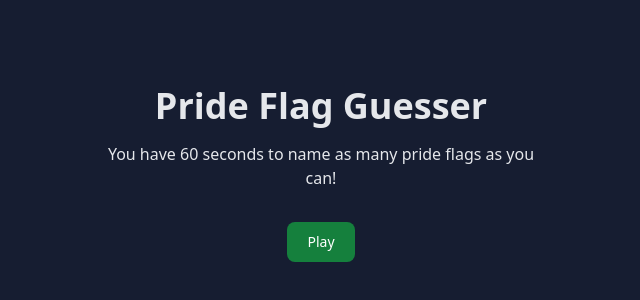
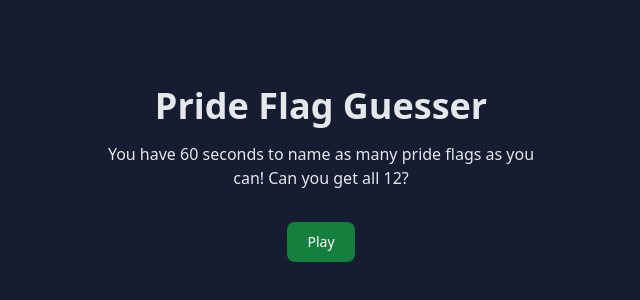
Before and after one commit to amjones-scottlogic/pride-flag-guesser, a React (Create React App) app: page / in a window 1280 px wide. Shown: the part 226-526 px from the top of the page, without its empty margins (319-959 px from the left). Built offline with nearby package versions, Linux system fonts and the light colour scheme.

Commit message:
Fix flag width

```diff
--- a/src/pages/game/components/Game/Game.tsx
+++ b/src/pages/game/components/Game/Game.tsx
@@ -111,7 +111,7 @@ function Game({ onComplete }: GameProps) {
       </div>
       <div className="container">
         <div>
-          <img src={currentFlag?.icon} alt="flag" />
+          <img className="w-full" src={currentFlag?.icon} alt="flag" />
         </div>
       </div>
       <div className="container py-8">
--- a/src/pages/game/components/Instructions.tsx
+++ b/src/pages/game/components/Instructions.tsx
@@ -1,5 +1,5 @@
 import React from "react";
-import { MAX_TIME } from "../constants";
+import { MAX_TIME, FLAGS } from "../constants";
 
 type InstructionsProps = {
   onPlayClick: () => void;
@@ -11,7 +11,7 @@ function Instructions({ onPlayClick }: InstructionsProps) {
       <div className="flex justify-center content-center">
         <h1 className="text-4xl font-bold pb-4 ">Pride Flag Guesser</h1>
       </div>
-      <div className="flex justify-center content-center pb-8 text-center">{`You have ${MAX_TIME} seconds to name as many pride flags as you can!`}</div>
+      <div className="flex justify-center content-center pb-8 text-center">{`You have ${MAX_TIME} seconds to name as many pride flags as you can! Can you get all ${FLAGS.length}?`}</div>
       <div className="flex justify-center content-center">
         <button
           className="text-white bg-green-700 hover:bg-green-800 focus:ring-4 focus:outline-none focus:ring-green-300 font-medium rounded-lg text-sm px-5 py-2.5 text-center inline-flex items-center dark:bg-green-600 dark:hover:bg-green-700 dark:focus:ring-green-800"
--- a/src/pages/game/constants.ts
+++ b/src/pages/game/constants.ts
@@ -58,4 +58,9 @@ export const FLAGS: ReadonlyArray<Flag> = [
     names: ["Pansexual", "Pan", "Pans"],
     icon: "https://assets.volvo.com/is/image/VolvoInformationTechnologyAB/image11?qlt=82&wid=768&ts=1670910888857&dpr=off&fit=constrain&fmt=png-alpha",
   },
+  {
+    id: "Gender fluid",
+    names: ["Gender Fluid", "Fluid", "Genderfluid"],
+    icon: "https://upload.wikimedia.org/wikipedia/commons/thumb/b/b8/Genderfluidity_Pride-Flag.svg/1920px-Genderfluidity_Pride-Flag.svg.png",
+  },
 ];
```
